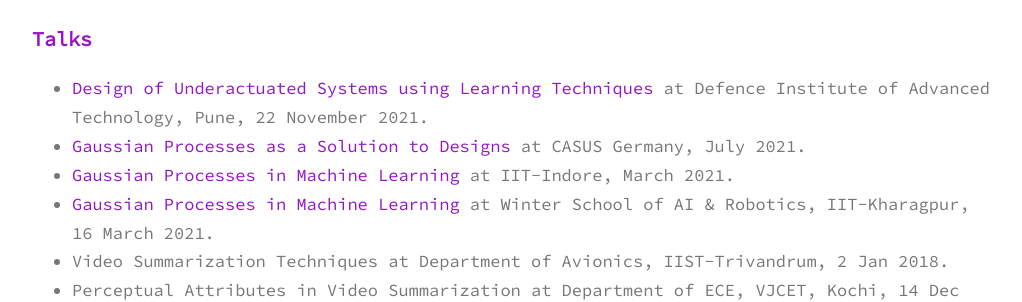
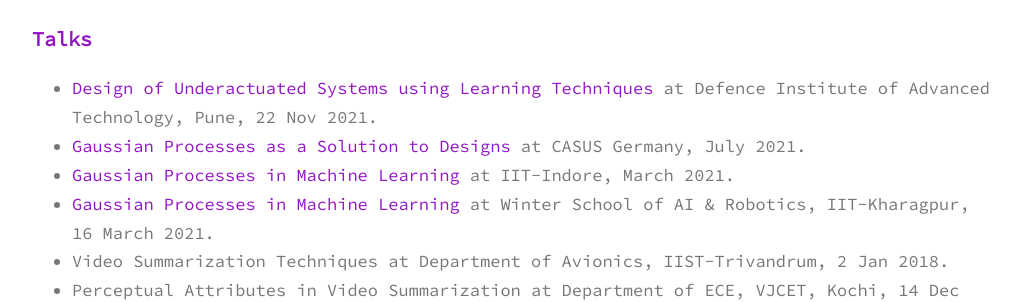
Before and after one commit to sinnuthomas/sinnuthomas.github.io, a Jekyll site: the page built from talks.md, in a window 1280 px wide. Shown: the part 127-429 px from the top of the page, without its empty margins (128-1150 px from the left). Built offline with Jekyll 4.4.1, drawn with Linux system fonts in a browser that asks for light colours.

Commit message:
Update talks.md

```diff
--- a/talks.md
+++ b/talks.md
@@ -3,7 +3,7 @@
 title: Talks
 permalink: /talks/
 ---
-  * [Design of Underactuated Systems using Learning Techniques](https://www.diat.ac.in/about-diat/conference-and-events/) at Defence Institute of Advanced Technology, Pune, 22 November 2021.
+  * [Design of Underactuated Systems using Learning Techniques](https://www.diat.ac.in/about-diat/conference-and-events/) at Defence Institute of Advanced Technology, Pune, 22 Nov 2021.
   * [Gaussian Processes as a Solution to Designs](https://www.casus.science/events/gaussian-processes-as-a-solution-to-designs-by-sinnu-susan-thomas/) at CASUS Germany, July 2021.
   * [Gaussian Processes in Machine Learning](https://www.google.com/url?sa=t&rct=j&q=&esrc=s&source=web&cd=&cad=rja&uact=8&ved=2ahUKEwjmkY2M247vAhVDXSsKHSDkDeAQFjABegQIAhAD&url=https%3A%2F%2Fwww.iiti.ac.in%2Fpublic%2Fstorage%2Fevents%2Ffeb2021%2FQIP-MATHOPT21_26feb.pdf&usg=AOvVaw2CHa2BUIrKYPeesjk5wUk4) at IIT-Indore, March 2021.
   * [Gaussian Processes in Machine Learning](https://www.youtube.com/watch?v=UWH8_-njdaA) at Winter School of AI & Robotics, IIT-Kharagpur, 16 March 2021.
```
